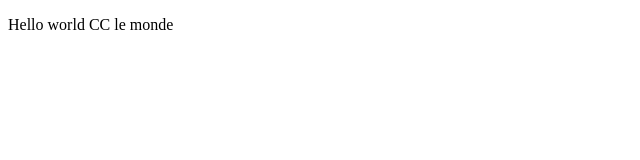
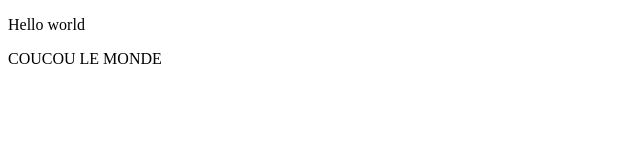
Before and after one commit to BtnLeonel/Text, a plain HTML site: page index.html in a window 1280 px wide. Shown: the whole page, without its empty margins (0-640 px from the left). Drawn offline with Linux system fonts and the light colour scheme.

Commit message:
Add greeting paragraph in index.html

```diff
--- a/index.html
+++ b/index.html
@@ -8,7 +8,8 @@
 <body>
     <p>
         Hello world
-        CC le monde
+
     </p>
+    <p>COUCOU LE MONDE</p>
 </body>
 </html>
```
